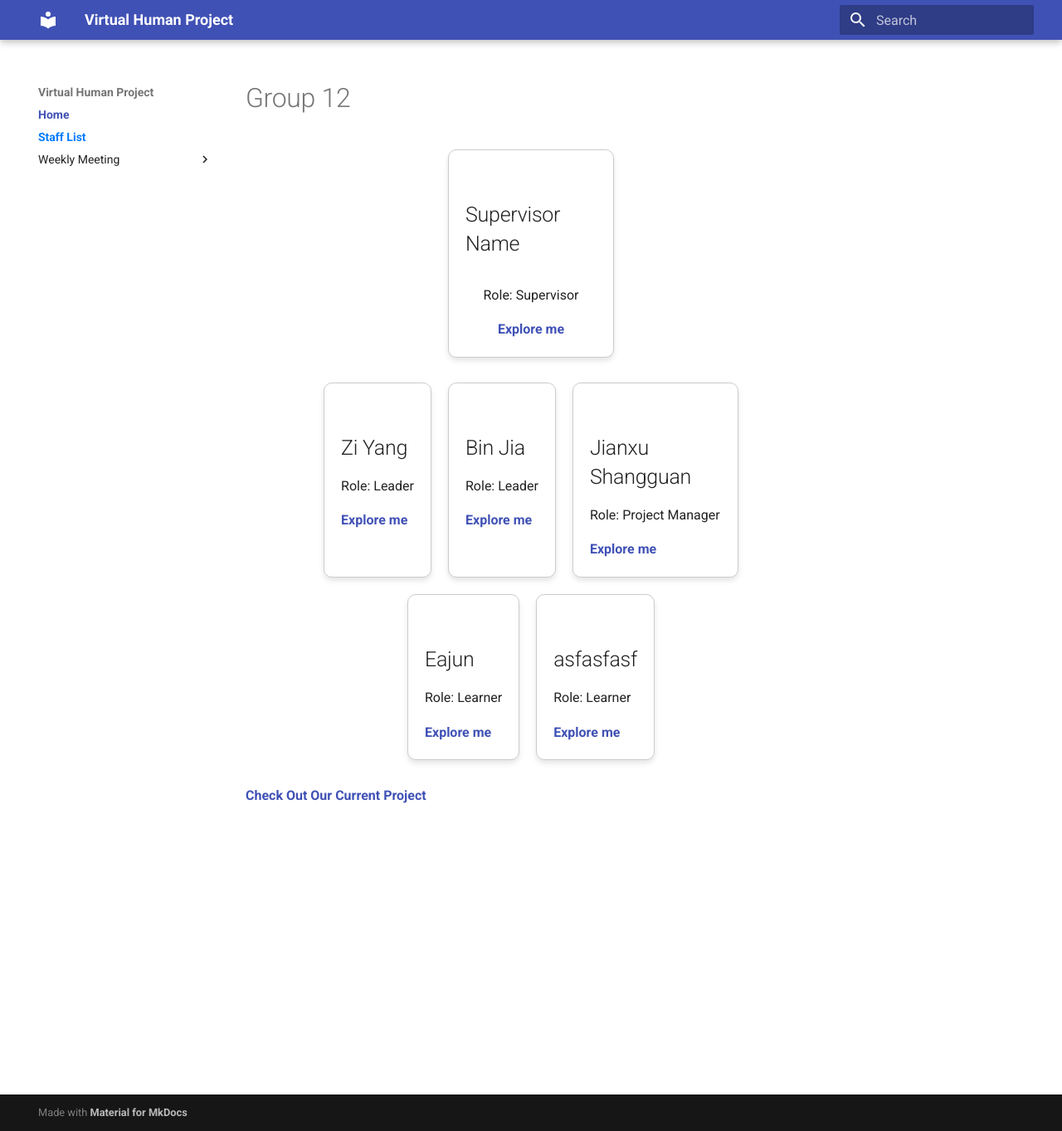
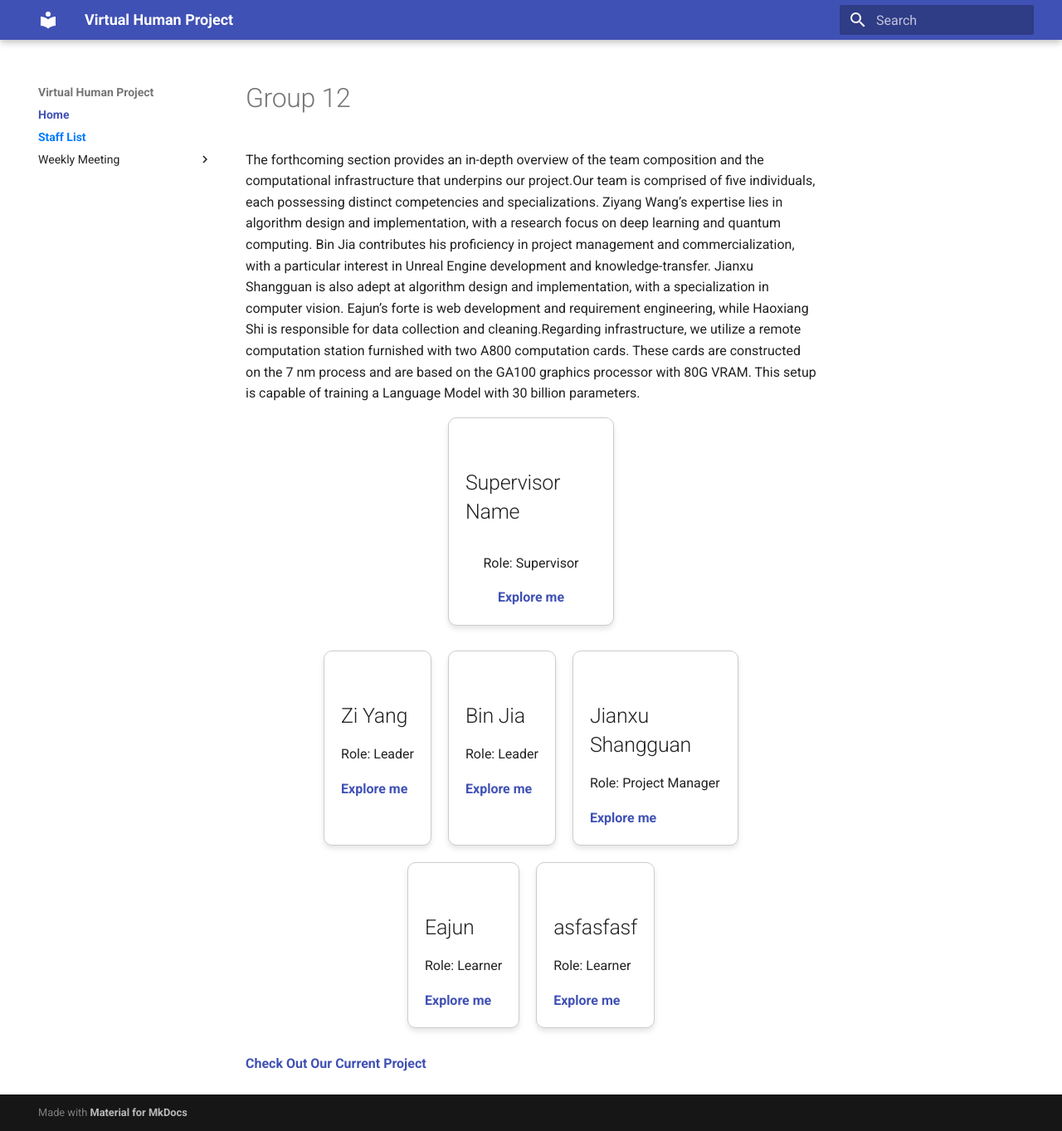
Before and after one commit to g202312/g202312.github.io, an MkDocs documentation site: the page built from docs/index.md, in a window 1280 px wide and 1363 px high. Shown: the whole window at 83% size. Built offline with MkDocs 1.6.1 and Material for MkDocs 9.7.7, drawn with Linux system fonts in a browser that asks for light colours.

Commit message:
Update index.md

```diff
--- a/docs/index.md
+++ b/docs/index.md
@@ -61,6 +61,9 @@
         <h1>Group 12</h1>
     </header>
 
+    <div><p>The forthcoming section provides an in-depth overview of the team composition and the computational infrastructure that underpins our project.Our team is comprised of five individuals, each possessing distinct competencies and specializations. Ziyang Wang’s expertise lies in algorithm design and implementation, with a research focus on deep learning and quantum computing. Bin Jia contributes his proficiency in project management and commercialization, with a particular interest in Unreal Engine development and knowledge-transfer. Jianxu Shangguan is also adept at algorithm design and implementation, with a specialization in computer vision. Eajun’s forte is web development and requirement engineering, while Haoxiang Shi is responsible for data collection and cleaning.Regarding infrastructure, we utilize a remote computation station furnished with two A800 computation cards. These cards are constructed on the 7 nm process and are based on the GA100 graphics processor with 80G VRAM. This setup is capable of training a Language Model with 30 billion parameters.
+    </p></div>
+
     <!-- Supervisor section -->
     <div class="supervisor">
         <h2>Supervisor Name</h2>
```
